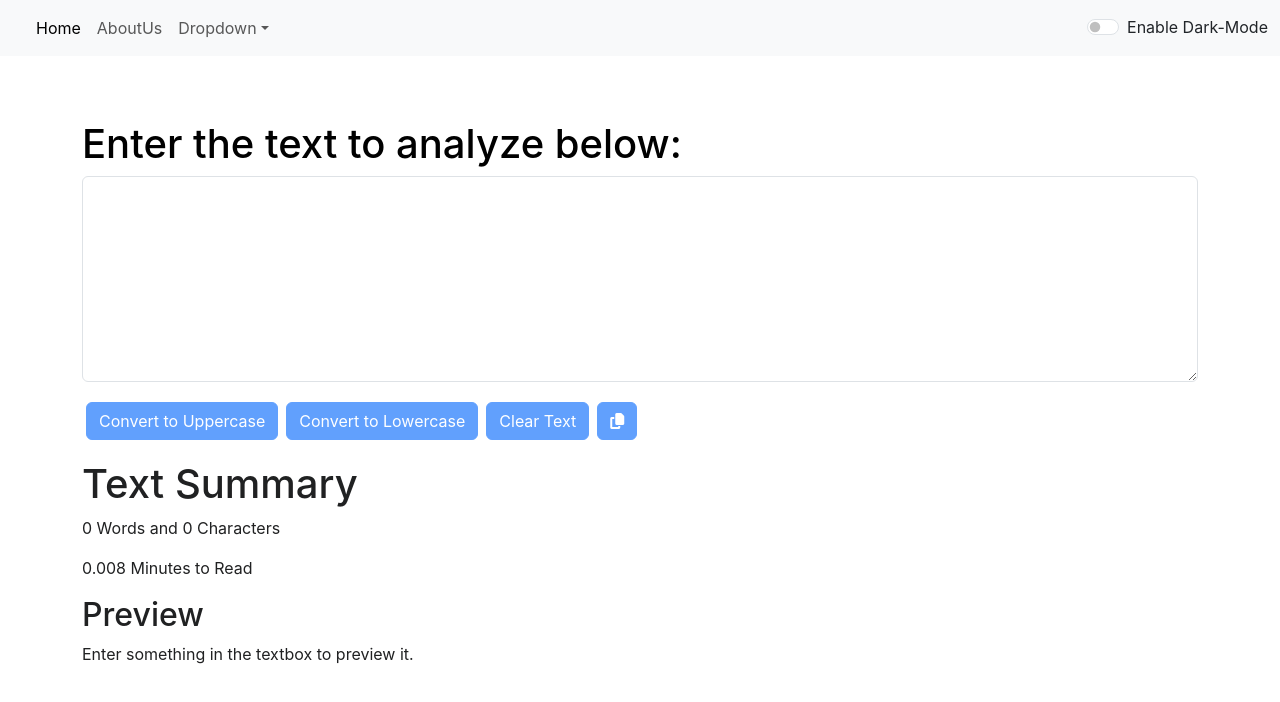
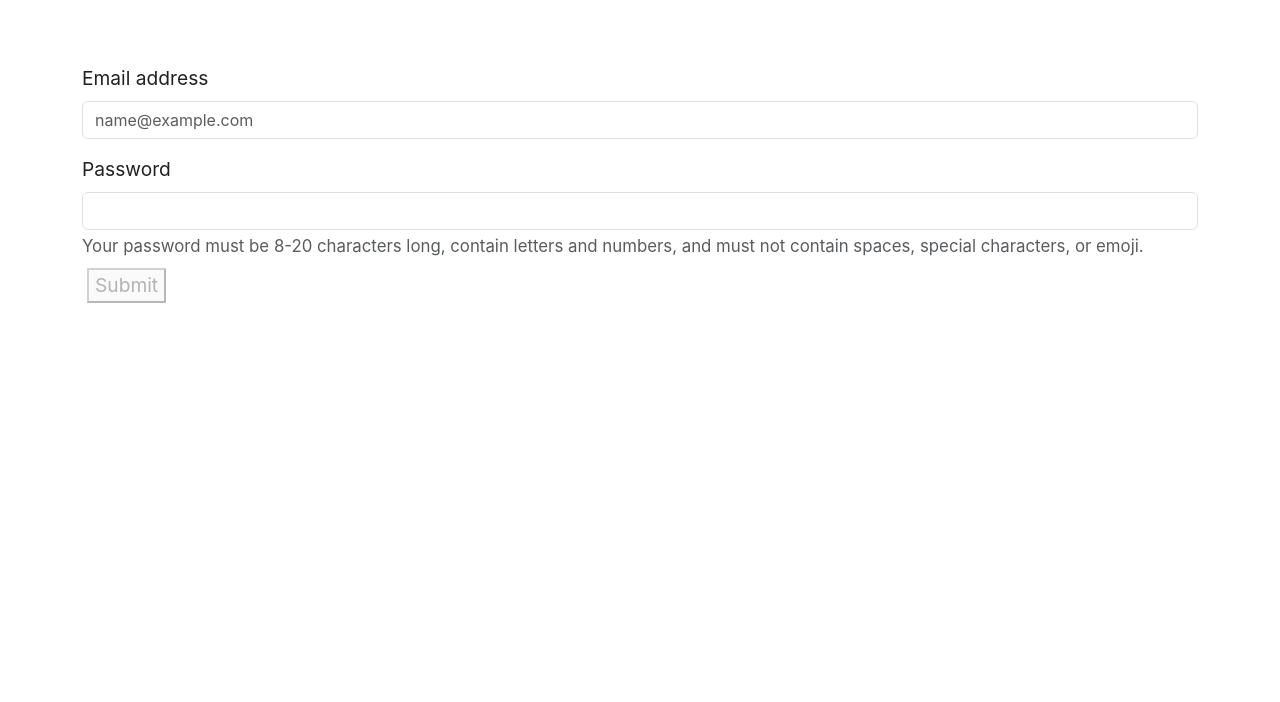
Before and after one commit to Oopschinmay/Optimus, a React (Create React App) app: page / in a window 1280 px wide. Shown: the top 702 px of the page. Built offline with nearby package versions, Linux system fonts and the light colour scheme.

Commit message:
UpdateNewLogin

```diff
--- a/src/App.css
+++ b/src/App.css
@@ -1,43 +1,3 @@
-.App {
-  text-align: center;
-}
-
-.App-logo {
-  height: 40vmin;
-  pointer-events: none;
-}
-
-@media (prefers-reduced-motion: no-preference) {
-  .App-logo {
-    animation: App-logo-spin infinite 20s linear;
-  }
-}
-
-.App-header {
-  background-color: #282c34;
-  min-height: 100vh;
-  display: flex;
-  flex-direction: column;
-  align-items: center;
-  justify-content: center;
-  font-size: calc(10px + 2vmin);
-  color: white;
-}
-
-.App-link {
-  color: #61dafb;
-}
-
-@keyframes App-logo-spin {
-  from {
-    transform: rotate(0deg);
-  }
-
-  to {
-    transform: rotate(360deg);
-  }
-}
-
 nav {
   background-color: black;
 }
@@ -46,3 +6,23 @@ nav {
   padding: 10px;
   border-radius: 10px;
 }
+
+.Cont {
+  height: 100%;
+  font-size: 1.2rem;
+}
+
+.logout {
+  text-decoration: none;
+  padding: 0 2px 0 2px;
+}
+
+.btnx {
+  text-decoration: none;
+  color: black;
+  padding: 5px
+}
+
+.form-text {
+  margin-bottom: 0.6rem;
+}
--- a/src/App.js
+++ b/src/App.js
@@ -1,5 +1,6 @@
 //import logo from './logo.svg';
 import './App.css';
+import Login from './components/Login';
 import Navbar from './components/Navbar';
 import TextForm from './components/TextForm';
 import AboutUs from './components/AboutUs';
@@ -39,12 +40,17 @@ function App() {
   return (
     <>
       <Router>
-        <Navbar title="TextUtils" mode={mode} toggleStyle={toggleStyle} />
+        {/*<Navbar title="TextUtils" mode={mode} toggleStyle={toggleStyle} />*/}
+        <Routes>
+          <Route exact path='/Main' element={<Navbar title="Textlyzes" mode={mode} toggleStyle={toggleStyle} />} />
+          <Route exact path='/AboutUs' element={<Navbar title="Textlyzes" mode={mode} toggleStyle={toggleStyle} />} />
+        </Routes>
         <Alert alert={alert} />
         <div className="container my-4">
           <Routes>
-            <Route exact path='/AboutUs' element={<AboutUs mode={mode}></AboutUs>} />
-            <Route exact path='/' element={<TextForm showAlert={showAlert} heading="Enter the text to analyze below: " mode={mode}></TextForm>} />
+            <Route exact path='/' element={<Login mode={mode} />} />
+            {<Route exact path='/AboutUs' element={<AboutUs mode={mode}></AboutUs>} />}
+            <Route exact path='/Main' element={<TextForm showAlert={showAlert} heading="Enter the text to analyze below: " mode={mode}></TextForm>} />
           </Routes>
         </div>
       </Router>
--- /dev/null
+++ b/src/components/Login.js
@@ -0,0 +1,47 @@
+import React, { useState } from 'react'
+import { Link } from 'react-router-dom'
+
+
+export default function Login(props) {
+    const [email, setEmail] = useState('');
+    const [password, setPassword] = useState('');
+    const [isButtonDisabled, setIsButtonDisabled] = useState(true);
+
+    const handleEmailChange = (event) => {
+        setEmail(event.target.value);
+        validateForm();
+    };
+    const handlePasswordChange = (event) => {
+        setPassword(event.target.value);
+        validateForm();
+    };
+
+    const validateForm = () => {
+        if (email.length > 0 && password.length > 0) {
+            setIsButtonDisabled(false);
+        } else {
+            setIsButtonDisabled(true);
+        }
+    };
+
+
+    return (
+        <>
+            <div className='Cont' style={{ color: props.mode === 'dark' ? 'white' : '#202122' }}>
+                <form>
+                    <div className="mb-3" >
+                        <label htmlFor="exampleFormControlInput1" className="form-label">Email address</label>
+                        <input type="email" className="form-control" id="exampleFormControlInput1" value={email} onChange={handleEmailChange} placeholder="name@example.com" />
+                    </div>
+                    <label htmlFor="inputPassword5" className="form-label">Password</label>
+                    <input type="password" id="inputPassword5" className="form-control" value={password} onChange={handlePasswordChange} aria-describedby="passwordHelpBlock" />
+                    <div id="passwordHelpBlock" className="form-text">
+                        Your password must be 8-20 characters long, contain letters and numbers, and must not contain spaces, special characters, or emoji.
+                    </div>
+                    <Link className='btnx' to="/Main"><button type="submit" disabled={isButtonDisabled} to="/Main"> Submit </button>
+                    </Link>
+                </form>
+            </div>
+        </>
+    )
+}
--- a/src/components/Navbar.js
+++ b/src/components/Navbar.js
@@ -1,12 +1,20 @@
-import React from 'react'
+import React, { useState } from 'react'
 //import PropTypes from 'prop-types'
 import { Link } from 'react-router-dom';
 
 
 export default function Navbar(props) {
+    const [isVisible, setIsVisible] = useState(true);
+
+    const handleLogout = () => {
+        // Set visibility to false to hide the span
+        setIsVisible(false);
+        // You can also add your logout logic here (like clearing session, redirecting, etc.)
+        console.log('User logged out');
+    };
     return (
         <>
-            <nav className={`navbar navbar-expand-lg navbar-${props.mode} bg-${props.mode}`}>
+            <nav className={`navbar navbar-expand-lg navbar-${props.mode} bg-${props.mode}`} to="/Main">
                 <div className="container-fluid">
                     <a className="navbar-brand" href="#"></a>
                     <button className="navbar-toggler" type="button" data-bs-toggle="collapse" aria-controls="navbarSupportedContent" aria-expanded="false" aria-label="Toggle navigation">
@@ -15,7 +23,7 @@ export default function Navbar(props) {
                     <div className="collapse navbar-collapse" id="navbarSupportedContent">
                         <ul className="navbar-nav me-auto mb-2 mb-lg-0">
                             <li className="nav-item">
-                                <Link className="nav-link active" aria-current="page" to="/">Home</Link>
+                                <Link className="nav-link active" aria-current="page" to="/Main">Home</Link>
                             </li>
                             <li className="nav-item">
                                 <Link className="nav-link" to="/AboutUs">AboutUs</Link>
@@ -32,9 +40,16 @@ export default function Navbar(props) {
                                 </ul>
                             </li>
                         </ul>
+                        <div>
+                        </div>
                         <div className={`form-check form-switch text-${props.mode === 'dark' ? 'light' : 'dark'}`}>
                             <input className="form-check-input" onClick={props.toggleStyle} type="checkbox" role="switch" id="flexSwitchCheckDefault" />
                             <label className="form-check-label" htmlFor="flexSwitchCheckDefault">Enable Dark-Mode</label>
+                        </div>
+                        <div>
+                            {isVisible && (
+                                <span onClick={handleLogout} style={{ cursor: 'pointer', color: 'blue' }}><Link className='mx-2 logout' to="/">Logout</Link></span>
+                            )}
                         </div>
                     </div>
                 </div>
```
